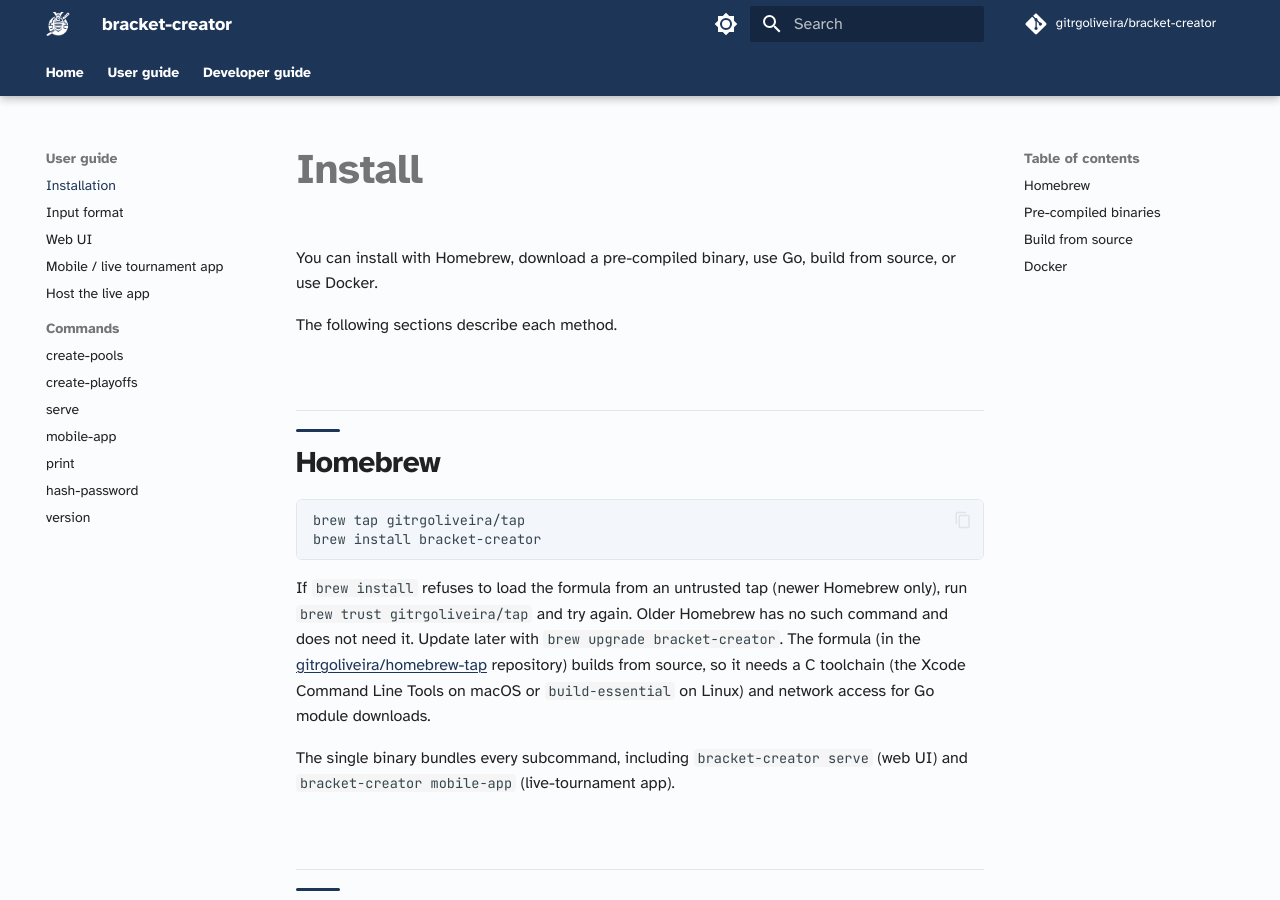
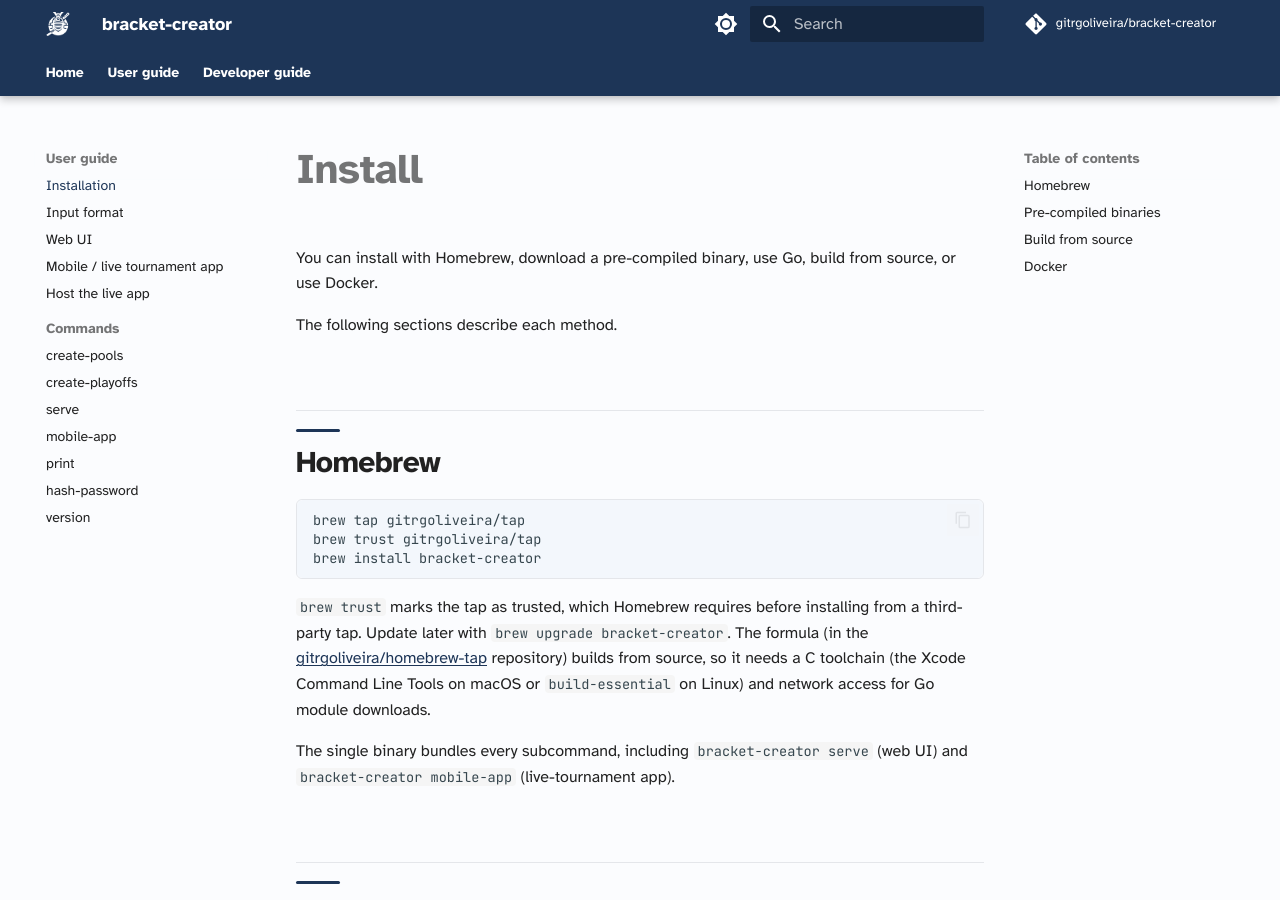
Before and after one commit to gitrgoliveira/bracket-creator, an MkDocs documentation site: the page built from docs/user-guide/getting-started.md, in a window 1280 px wide and 900 px high. Built offline with MkDocs 1.6.1 and Material for MkDocs 9.7.7, drawn with Linux system fonts in a browser that asks for light colours; comment, search, counter and statistics services are not loaded.

Commit message:
docs(mp-5rg5): keep brew trust as a first-class install step
The maintainer targets current Homebrew (which requires trusting third-party
taps), so keep `brew trust gitrgoliveira/tap` in the install block rather than
hedging it as optional for older versions.

Co-Authored-By: Claude Opus 4.8 <noreply@anthropic.com>

````diff
--- a/docs/user-guide/getting-started.md
+++ b/docs/user-guide/getting-started.md
@@ -8,10 +8,11 @@ The following sections describe each method.
 
 ```bash
 brew tap gitrgoliveira/tap
+brew trust gitrgoliveira/tap
 brew install bracket-creator
 ```
 
-If `brew install` refuses to load the formula from an untrusted tap (newer Homebrew only), run `brew trust gitrgoliveira/tap` and try again. Older Homebrew has no such command and does not need it. Update later with `brew upgrade bracket-creator`. The formula (in the [gitrgoliveira/homebrew-tap](https://github.com/gitrgoliveira/homebrew-tap) repository) builds from source, so it needs a C toolchain (the Xcode Command Line Tools on macOS or `build-essential` on Linux) and network access for Go module downloads.
+`brew trust` marks the tap as trusted, which Homebrew requires before installing from a third-party tap. Update later with `brew upgrade bracket-creator`. The formula (in the [gitrgoliveira/homebrew-tap](https://github.com/gitrgoliveira/homebrew-tap) repository) builds from source, so it needs a C toolchain (the Xcode Command Line Tools on macOS or `build-essential` on Linux) and network access for Go module downloads.
 
 The single binary bundles every subcommand, including `bracket-creator serve` (web UI) and `bracket-creator mobile-app` (live-tournament app).
 
````
Also changed, not shown: README.md (+2 -1 lines).
